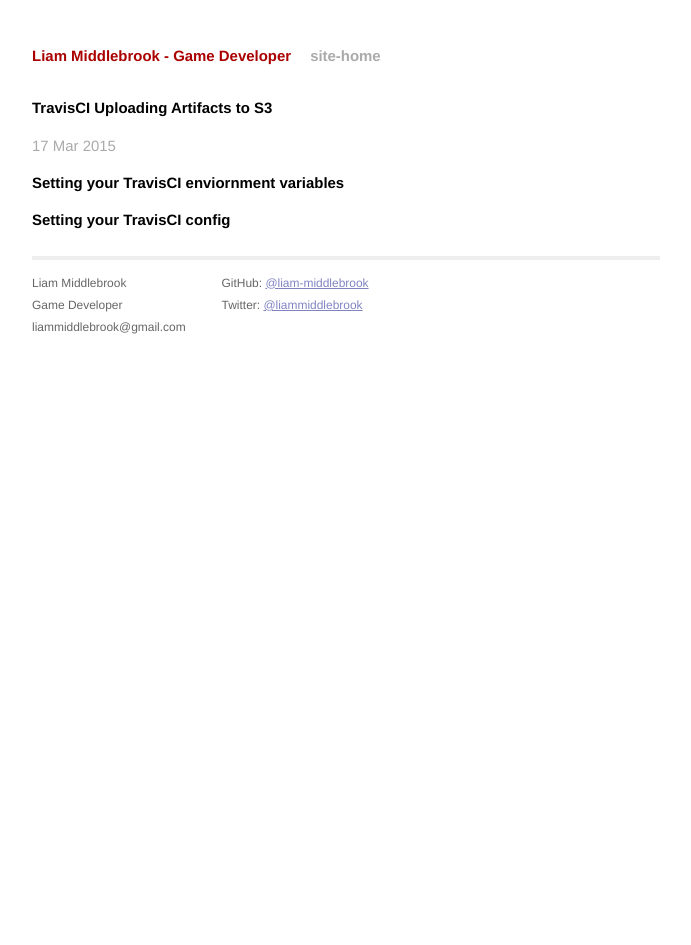
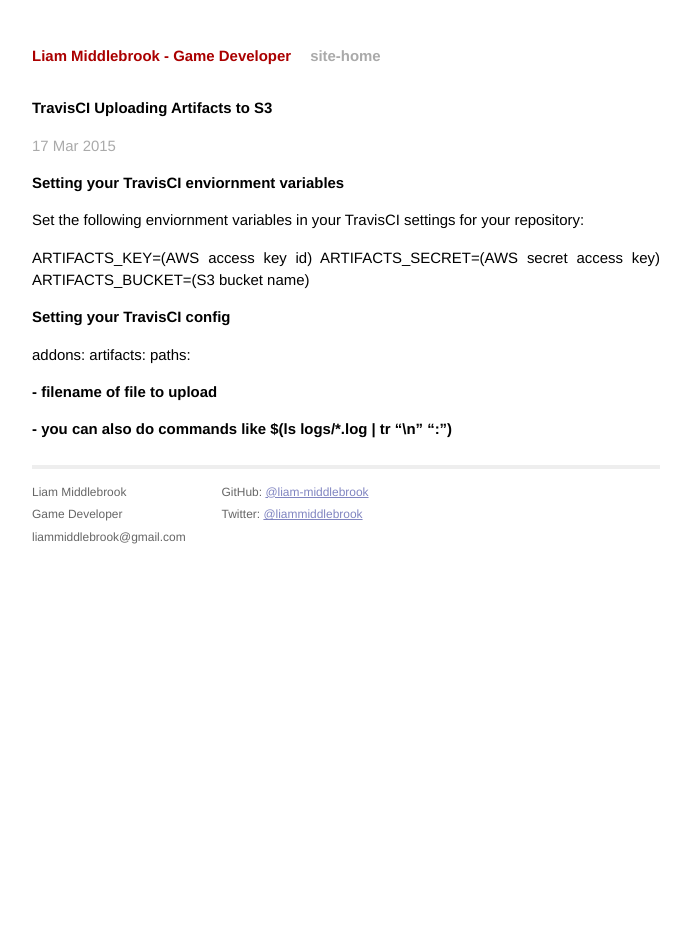
Before and after one commit to liam-middlebrook/blog, a Jekyll site: the page built from _posts/2015-03-17-travis-s3.markdown, in a window 1280 px wide. Shown: the whole page, without its empty margins (294-985 px from the left). Built offline with Jekyll 4.4.1, drawn with Linux system fonts in a browser that asks for light colours; Markdown is read by kramdown in place of the engine named in the settings; comment, search, counter and statistics services are not loaded.

Commit message:
updated travis s3

```diff
--- a/_posts/2015-03-17-travis-s3.markdown
+++ b/_posts/2015-03-17-travis-s3.markdown
@@ -6,4 +6,18 @@
 
 # Setting your TravisCI enviornment variables
 
+Set the following enviornment variables in your TravisCI settings for your
+repository:
+
+>   ARTIFACTS_KEY=(AWS access key id)
+>   ARTIFACTS_SECRET=(AWS secret access key)
+>   ARTIFACTS_BUCKET=(S3 bucket name)
+
+
 # Setting your TravisCI config
+
+addons:
+  artifacts:
+    paths:
+#   - filename of file to upload
+#   - you can also do commands like $(ls logs/*.log | tr "\n" ":")
```
